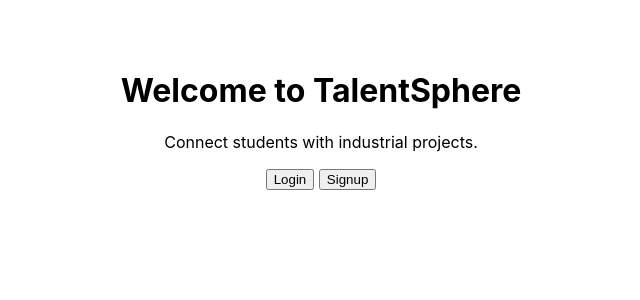
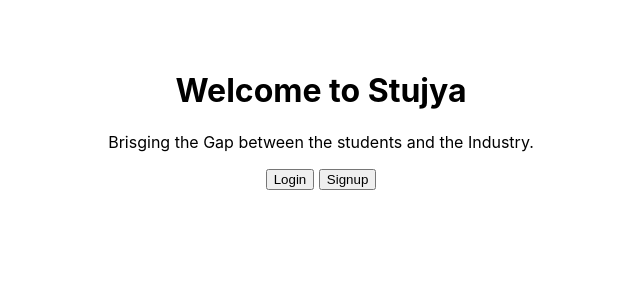
Before and after one commit to praveenlokku/TalentSphere, a React (Create React App) app in the folder talentsphere_frontend/: page / in a window 1280 px wide. Shown: the top 300 px of the page, without its empty margins (319-959 px from the left). Built offline with nearby package versions, Linux system fonts and the light colour scheme.

Commit message:
Update Home.js

```diff
--- a/talentsphere_frontend/src/pages/Home.js
+++ b/talentsphere_frontend/src/pages/Home.js
@@ -9,8 +9,8 @@ function Home() {
             { textAlign: "center", padding: "50px" }
         } ><title>Stujya | Home</title>
         <
-        h1 > Welcome to TalentSphere < /h1> <
-        p > Connect students with industrial projects. < /p> <
+        h1 > Welcome to Stujya < /h1> <
+        p > Brisging the Gap between the students and the Industry. < /p> <
         button onClick = {
             () => navigate("/login")
         } > Login < /button> <
```
